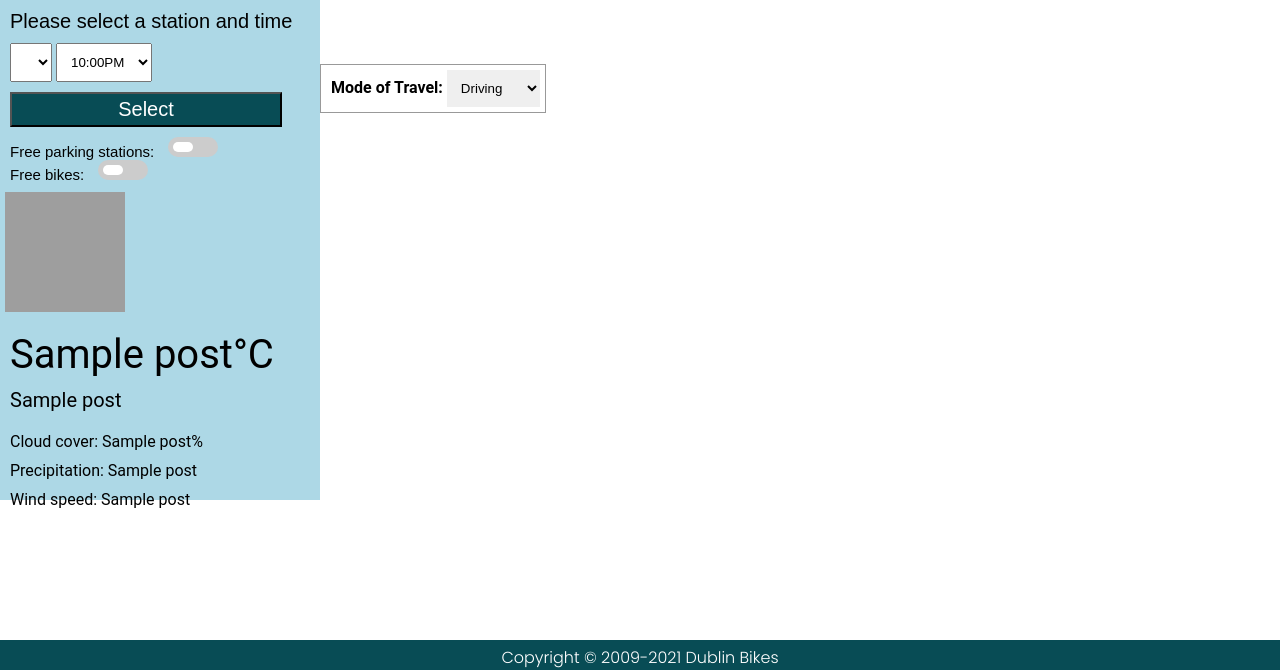
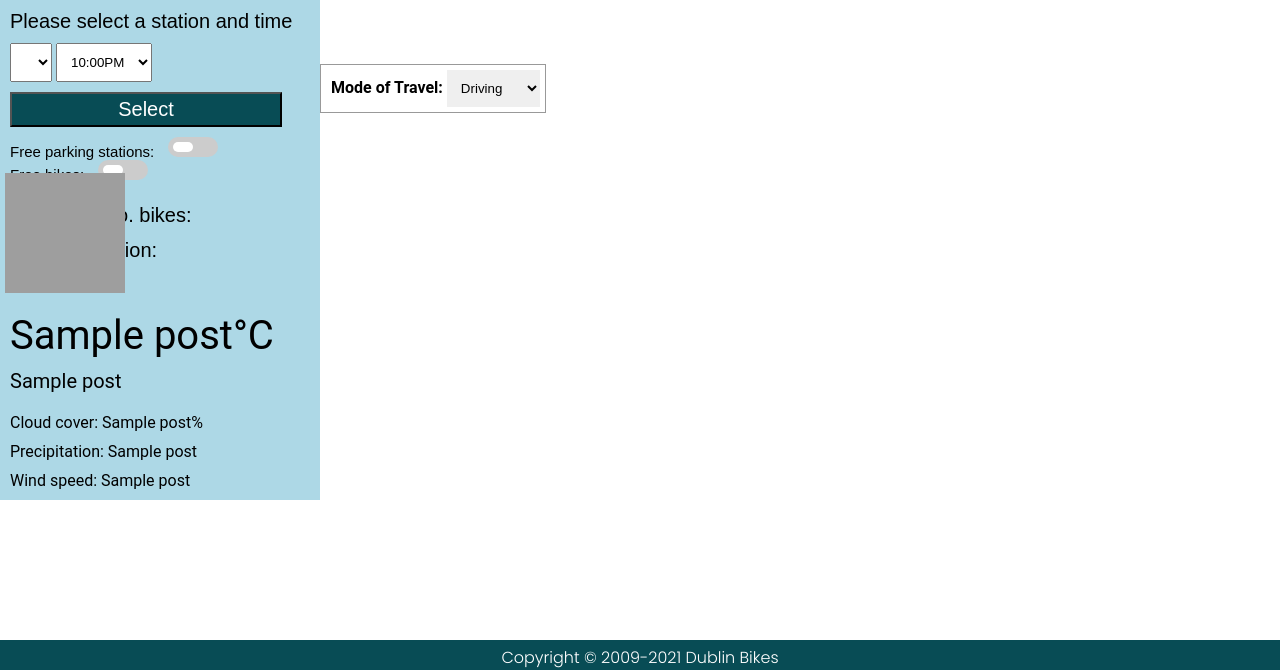
Before and after one commit to MichelleKyne/Borrow-a-bike, a Flask app: template templates/index.html in a window 1280 px wide. Shown: the part 130-800 px from the top of the page. Run offline with Flask 2, Linux system fonts and the light colour scheme; the template is opened without the code that fills it: most values are stand-ins (such as "Sample title", 1, 10 or a date in 2020); data that the repository does not hold is empty; some libraries are stand-ins or nearby versions; grey boxes are pictures that could not be loaded.

Commit message:
modifying user interface and chart layout

```diff
--- a/static/stylesheet.css
+++ b/static/stylesheet.css
@@ -80,21 +80,24 @@
 #map {
     height: 500px;
     width: 100%;
+    margin-top: -8px;
 }
 
 #userInterface {
     background-color: lightblue;
     height: 500px;
     width: 100%;
+    position: relative;
 }
 
 .container{
     float: left;
-    margin-top: -10px;
 }
 
 #weather{
     font-family: sans-serif;
+    position: absolute;
+    bottom: 0;
 }
 
 #weather img{
@@ -124,12 +127,15 @@
     font-size: 20px;
 }
 
-#result p{
+#results{
+    margin-top: 10px;
+    margin-left: 10px;
+}
+#result > td, #nearest > td{
     font-family: sans-serif;
     font-size: 20px;
     color:  black;
-    margin-top: 10px;
-    margin-left: 10px;
+    padding: 5px;
 }
 
 #NearestStation{
@@ -263,9 +269,3 @@
 #floating-panel select{
     border : 0px;
 }
-
-#NearstStation{
-    position: absolute;
-    top: 233px;
-    left: 1%;
-}
--- a/templates/index.html
+++ b/templates/index.html
@@ -13,8 +13,6 @@
                     <select id="stations" name="stations" style="margin-left: 10px";></select>
                     <select id="hour" name="hour"></select>
                     <input id="predict" type="button" value="Select">
-                    <div id="result"></div>
-                    <div id="NearestStation"></div>
                 </div>
                 <div id="filters">
                     <div id="filter1">
@@ -34,6 +32,12 @@
                         </label>
                     </div>
                 </div>
+
+                <table id="results">
+                        <tr id="result"><td>Expected no. bikes: </td></tr>
+                        <tr id="nearest"><td>Nearest station: </td></tr>
+                </table>
+
                 <div id="weather">
                     {% for post in posts %}
                     <div style='float: left;'>
@@ -68,11 +72,16 @@
 
     </div>
 
+<!--
     <div id="ChartDetails">
         <label id="stationDetails"></label>
     </div>
-    <div id="chart_div"></div>
-    <div id="HourlyChart"></div>
+-->
+    <div id="charts">
+        <div id="weeklyChart" class="col-6" style="float: left;"></div>
+        <div id="hourlyChart" class="col-6" style="float: left;"></div>
+    </div>
+
 
     <footer><p>Copyright &copy; 2009-2021 Dublin Bikes</p></footer>
 
@@ -125,10 +134,9 @@
                     zoom: 13.5,
                 });
 
-
                 var myLatLng;
                 directionsDisplay.setMap(map);
-                var NearstStationName;
+                var NearestStationName;
                 var markers = [];
 
                 const locationButton = document.createElement("button");
@@ -137,16 +145,7 @@
                 locationButton.classList.add("custom-map-control-button");
                 map.controls[google.maps.ControlPosition.TOP_RIGHT].push(locationButton);
 
-                fetch("/dynamic").then(response => {
-                    return response.json();
-                }).then(dynamic => {
-                    console.log(dynamic);
-                let i = 0;
-                static.forEach(station => {
-
-
                 // insert current location marker on map
-                    var NearstStation;
                     var duplicate_marker = false;
                     infoWindow = new google.maps.InfoWindow();
 
@@ -179,7 +178,9 @@
                                 infoWindow.setContent("Location found.");
                                 infoWindow.open(map);
                                 map.setCenter(pos);
-                                find_closest_marker(myLatLng, static);
+                                var row = document.getElementById("nearest");
+                                var newCell = row.insertCell(1);
+                                newCell.innerHTML = find_closest_marker(myLatLng, static);
                             },
                             () => {
                               handleLocationError(true, infoWindow, map.getCenter());
@@ -192,11 +193,11 @@
 
                     function rad(x) {return x*Math.PI/180;}
                     function find_closest_marker(event, data) {
-<!--                    To Capture the current location of the user. Enable the below 2 lines -->
+                        // To Capture the current location of the user. Enable the below 2 lines
                         var lat = event.lat;
                         var lng = event.lng;
-<!--                    var lat = 53.3289;-->
-<!--                    var lng = 6.2305;-->
+                        // var lat = 53.3289;
+                        // var lng = 6.2305;
                         var R = 6371; // radius of earth in km
                         var distances = [];
                         var closest = -1;
@@ -205,7 +206,6 @@
                         var n;
                         var dic;
                         data.forEach(row => {
-
                             var mlat = row.latitude;
                             var mlng = row.longitude;
                             var dLat  = rad(mlat - lat);
@@ -217,7 +217,7 @@
                             distances[i] = d;
                             if ( closest == -1 || d < distances[closest] ) {
                                 closest = i;
-                            NearstStationName = row.address;
+                                NearestStationName = row.address;
                                 n = row.number;
                                 dic = {
                                 lat: row.latitude,
@@ -227,20 +227,25 @@
                             }
                             i = i+1;
                         })
-                    document.getElementById("NearstStation").innerHTML = "<b>Nearst station is </b>"+NearstStationName;
-
                         for (var i=0; i<markers.length; i++) {
                             if((markers[i].getPosition().lat() == dic.lat) && (markers[i].getPosition().lng() == dic.lng)){
                                 var icon = {
-                                url: "{{url_for('static', filename='Nearst.png')}}",
+                                    url: "{{url_for('static', filename='Nearest.png')}}",
                                     scaledSize: new google.maps.Size(32, 40),
                               };
                                 markers[i].setIcon(icon);
                             }
                         }
+                        return NearestStationName;
                     }
 
+                fetch("/dynamic").then(response => {
+                    return response.json();
+                }).then(dynamic => {
+                    console.log(dynamic);
 
+                let i = 0;
+                static.forEach(station => {
                     dropDownList = document.getElementById("stations");
                     // populate select element with station options
                     var stOp = document.createElement("option");
@@ -385,10 +390,37 @@
             }).then(data => {
                 console.log(data);
 
-            var StationName = "";
+            var StationName = data[0].name;
             var MaxBikes = 0;
             var count = 0;
             var iterationCount = 0;
+
+            var options = {
+                animation: {
+                  duration: 1500,
+                  easing: 'linear',
+                  startup: true
+                },
+                curveType: 'function',
+                colors: ['red'],
+                legend: 'none',
+                height: 250,
+                tooltip: { isHtml: true },
+                hAxis: {
+                    slantedText: false,
+                },
+                 vAxis: {
+                    title: 'Average Bikes Available',
+                    titleTextStyle: { italic: false, fontName: 'Calibri', fontSize: '20', bold: 'false' },
+                },
+                chartArea: {
+                    width: '64%'
+                },
+                title: StationName + " Weekly Data",
+                titleTextStyle: { fontName: 'Calibri', fontSize: '20' },
+                width: '100%',
+                height: '500'
+            }
 
             // store week days in an array to represent them on x-axis as they are unordered in the json data
             var WeeklyDays = ["Monday","Tuesday","Wednesday","Thursday","Friday","Saturday","Sunday"];
@@ -398,7 +430,6 @@
                 for(var i=0; i<WeeklyDays.length; i++){
                     data.forEach(obj => {
                             if(obj.Week_Day_No == WeeklyDays[i]){
-                                StationName = obj.name;
                                 MaxBikes = obj.Avg_bike_stands;
                                 count = count + obj.Avg_bikes_free;
                                 iterationCount = iterationCount + 1;
@@ -409,39 +440,7 @@
                     count = 0;
                     iterationCount = 0;
                 }
-
-                // display the selected station and max stands available in div
-                var node = document.getElementById('stationDetails');
-                node.innerHTML = "<p><b>Selected station : </b>"+StationName+".<br><b>The maximum bikes available : </b>"+MaxBikes+"</p>";
-
-                var options = {
-                    animation: {
-                      duration: 1500,
-                      easing: 'linear',
-                      startup: true
-                    },
-                    curveType: 'function',
-                    colors: ['black'],
-                    legend: 'none',
-                    height: 250,
-                    tooltip: { isHtml: true },
-                    hAxis: {
-                        slantedText: true,
-                        slantedTextAngle: 45
-                    },
-                     vAxis: {
-                        title: 'Avg bikes available',
-                        titleTextStyle: { italic: false, fontName: 'Calibri', fontSize: '20', bold: 'true' },
-                    },
-                    chartArea: {
-                        width: '64%'
-                    },
-                    title: "Weekly availability data",
-                    titleTextStyle: { italic: true, fontName: 'Calibri', fontSize: '20', bold: 'true' },
-                    width: '1200',
-                    height: '500'
-                }
-                var chart = new google.visualization.LineChart(document.getElementById('chart_div'));
+                var chart = new google.visualization.LineChart(document.getElementById('weeklyChart'));
                 var chart_data = new google.visualization.DataTable();
 
                 // provide the data type and value name in the below line
@@ -450,7 +449,7 @@
 
                 // loop through all the days in a week and display the avg
                 for(var i=0; i<WeeklyDays.length; i++){
-                    chart_data.addRow([WeeklyDays[i], AvgBikes_Week[i]]);
+                    chart_data.addRow([WeeklyDays[i].substr(0, 3), AvgBikes_Week[i]]);
                 }
                 chart.draw(chart_data, options);
             });
@@ -464,6 +463,8 @@
             }).then(data => {
                 console.log(data);
 
+                var StationName = data[0].name;
+
                 var options = {
                     animation: {
                       duration: 1500,
@@ -471,7 +472,7 @@
                       startup: true
                     },
                     curveType: 'function',
-                    colors: ['black'],
+                    colors: ['red'],
                     legend: 'none',
                     height: 250,
                     tooltip: { isHtml: true },
@@ -480,19 +481,19 @@
 
                     },
                      vAxis: {
-                        title: 'Avg bikes available',
-                        titleTextStyle: { italic: false, fontName: 'Calibri', fontSize: '20', bold: 'true' },
+                        title: 'Average Bikes Available',
+                        titleTextStyle: { italic: false, fontName: 'Calibri', fontSize: '20', bold: 'false' },
                     },
                     chartArea: {
 
                         width: '64%'
                     },
-                    title: "Hourly availability data",
-                    titleTextStyle: { italic: true, font: 'Calibri', fontSize: '20', bold: 'true' },
-                    width: '1200',
+                    title: StationName + " Hourly Data",
+                    titleTextStyle: { font: 'Calibri', fontSize: '20' },
+                    width: '100%',
                     height: '500'
                 }
-                var chart = new google.visualization.LineChart(document.getElementById('HourlyChart'));
+                var chart = new google.visualization.LineChart(document.getElementById('hourlyChart'));
                 var chart_data = new google.visualization.DataTable();
                 chart_data.addColumn('number', "Hour");
                 chart_data.addColumn('number' ,"Avg_bikes_free" );
@@ -509,8 +510,9 @@
                 return response.json();
             }).then(data => {
                 console.log(data);
-                var container = document.getElementById("result");
-                container.innerHTML = "<p>Expected number of free bikes: " + data[5] + "</p>" ;
+                var row = document.getElementById("result");
+                var newCell = row.insertCell(1);
+                newCell.innerHTML = data[5];
         })}
 </script>
 
```
Also changed, not shown: static/nearest.png (renamed from static/Nearst.png). Lines whose indentation alone changed are shown as unchanged.
